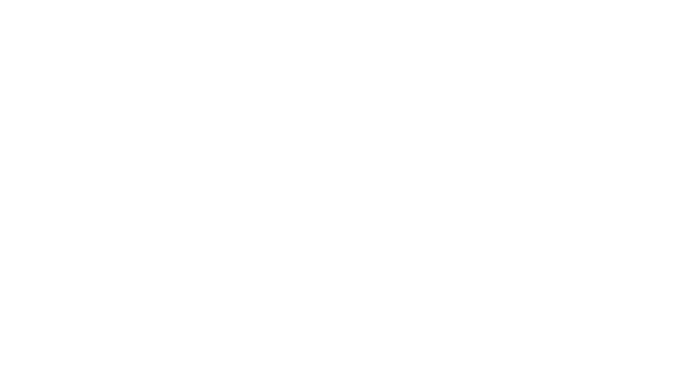
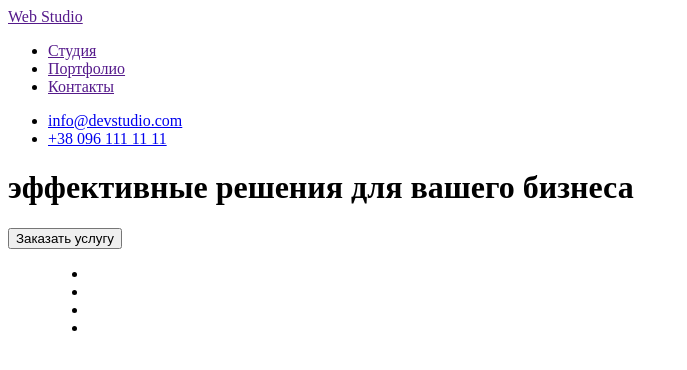
Before and after one commit to Lobz1994/goit-markup-hw-01, a plain HTML site: page index.html in a window 1280 px wide. Shown: the whole page, without its empty margins (0-687 px from the left). Drawn offline with Linux system fonts and the light colour scheme.

Commit message:
2ой commit

```diff
--- a/index.html
+++ b/index.html
@@ -6,6 +6,30 @@
     <title>Верстка№1</title>
 </head>
 <body>
+    <header>
+        <nav>
+            <a href="">Web Studio</a>
+            <ul>
+                <li><a href="">Студия</a></li>
+                <li><a href="">Портфолио</a></li>
+                <li><a href="">Контакты</a></li>
+            </ul>
+            <ul>
+                <li><a href=mailto:info@devstudio.com>info@devstudio.com</a></li>
+                <li><a href="tel:+38 096 111 11 11">+38 096 111 11 11</a> </li>
+            </ul>
+        </nav>
+        <h1>эффективные решения для вашего бизнеса</h1>
+        <input type="button" value="Заказать услугу">
+        <figure>
+            <ul>
+                <li></li>
+                <li></li>
+                <li></li>
+                <li></li>
+            </ul>
+        </figure>
+    </header>
 
 </body>
 </html>
```
